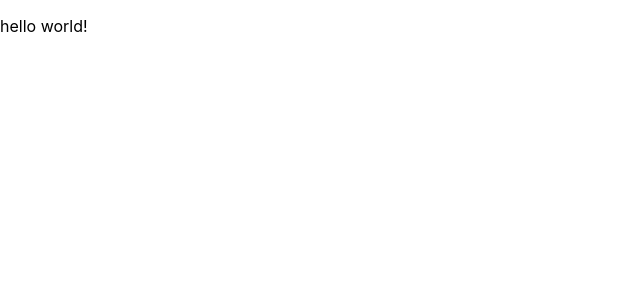
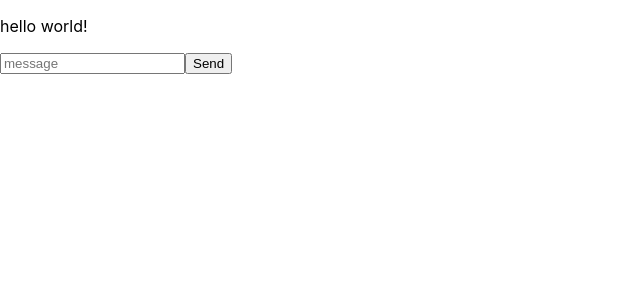
Before and after one commit to jbramirez03/Chataholic, a React (Create React App) app in the folder client/: page / in a window 1280 px wide. Shown: the top 300 px of the page, without its empty margins (0-640 px from the left). Built offline with nearby package versions, Linux system fonts and the light colour scheme.

Commit message:
added form into app.js ;

```diff
--- a/client/src/App.js
+++ b/client/src/App.js
@@ -1,9 +1,12 @@
 import './App.css';
+import Form from './components/Form';
+
 
 function App() {
   return (
     <div>
       <p>hello world!</p>
+      <Form />
     </div>
   );
 }
--- a/client/src/components/Form.js
+++ b/client/src/components/Form.js
@@ -3,7 +3,10 @@ import React from 'react'
 const Form = () => {
     return (
         <div>
-
+            <form action="submit">
+                <input type="text" placeholder='message' />
+                <button action='submit'>Send</button>
+            </form>
         </div>
     )
 }
```
